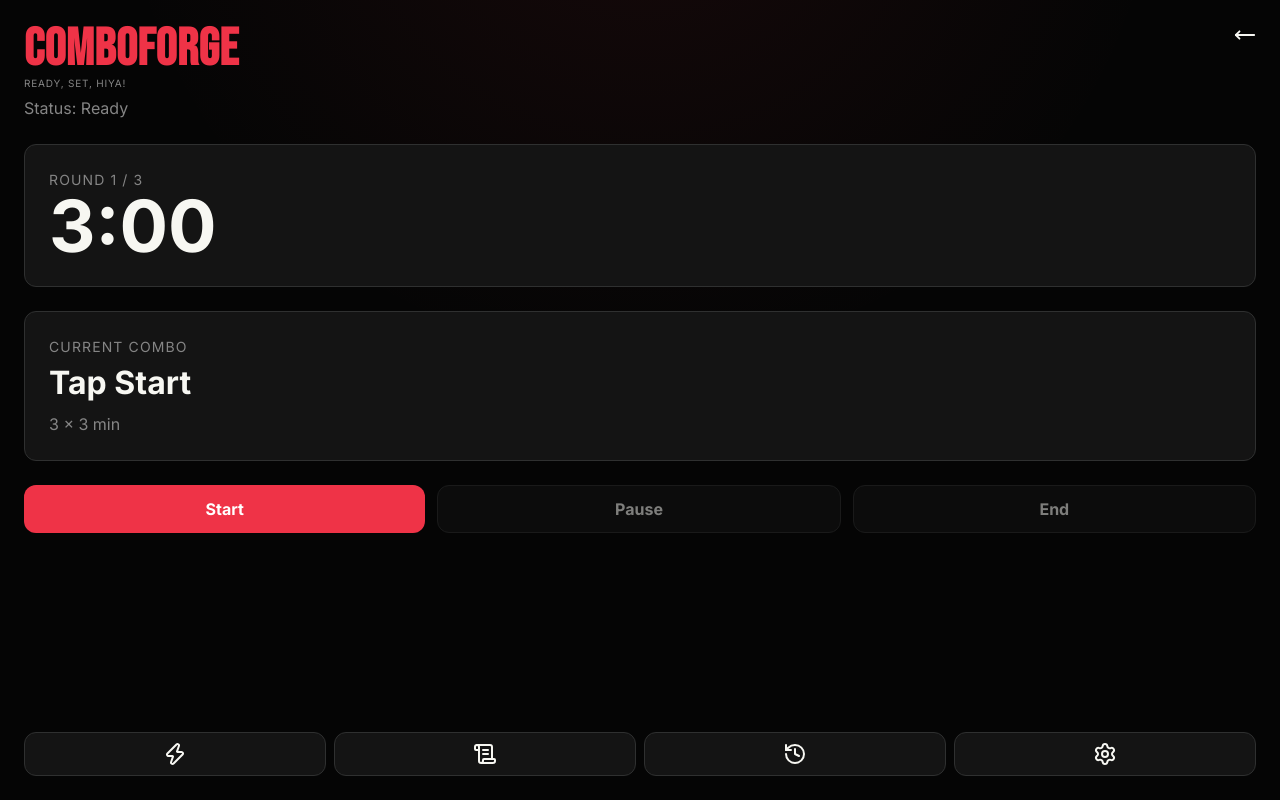
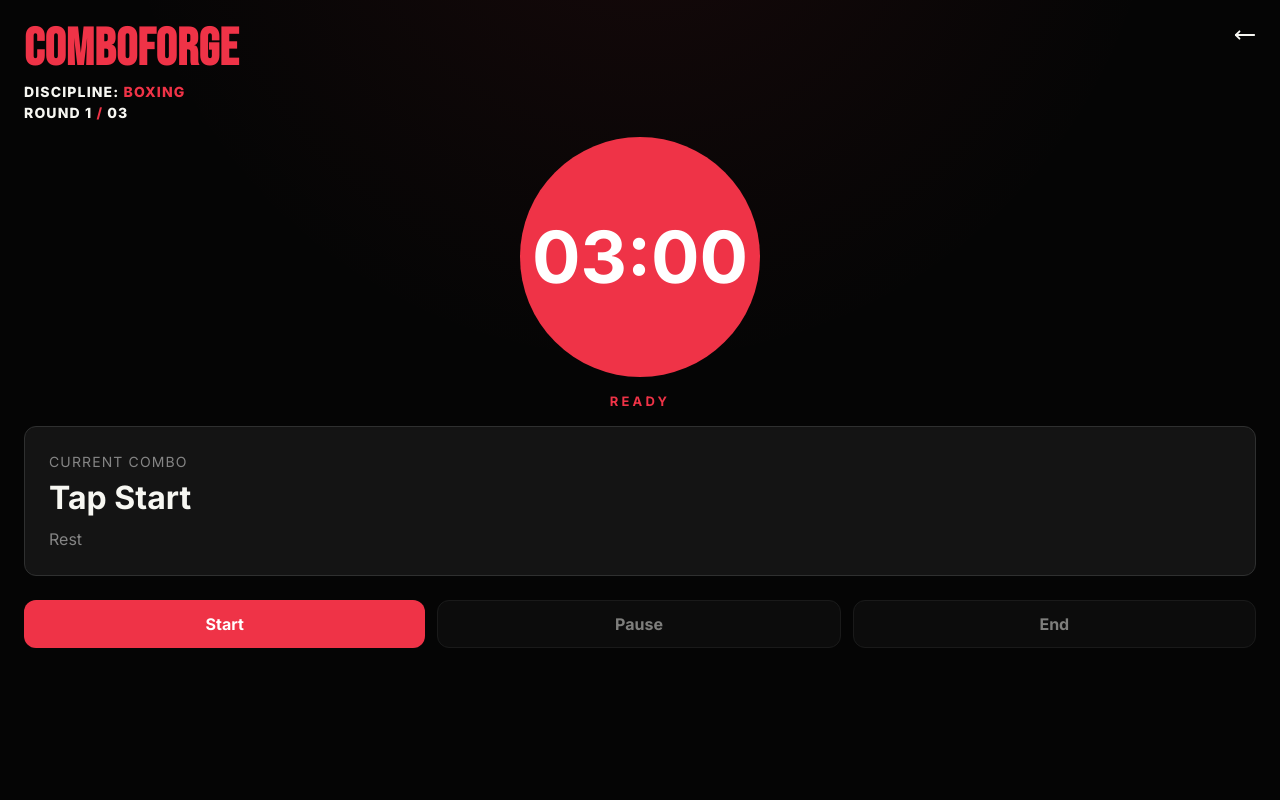
Before and after one commit to Leandro-Da-Souza/comboforge, a React (Vite) app: page /train in a window 1280 px wide. Built offline with nearby package versions, Linux system fonts and the light colour scheme.

Commit message:
Fix train screen page, add additional styles, reorder components etc

```diff
--- a/src/components/ComboPanel.tsx
+++ b/src/components/ComboPanel.tsx
@@ -11,7 +11,9 @@ export default function ComboPanel({
 }: ComboPanelProps) {
   return (
     <section className="combo-panel">
-      <p className="combo-label">Current Combo</p>
+      <div className="combo-title">
+        <p className="combo-label">Current Combo</p>
+      </div>
       <h2>{currentCombo}</h2>
       <p className="upcoming-combo">{upcomingCombo}</p>
     </section>
--- a/src/components/Layout.tsx
+++ b/src/components/Layout.tsx
@@ -1,14 +1,17 @@
-import { Outlet } from 'react-router'
+import { Outlet, useLocation } from 'react-router'
 import Navigation from './Navigation'
 import '../styles/layout.css'
 
 export default function Layout() {
+  const location = useLocation()
+  const hideNavigation = location.pathname === '/train'
+
   return (
     <div className="layout">
       <main className="layout-content">
         <Outlet />
       </main>
-      <Navigation />
+      {!hideNavigation && <Navigation />}
     </div>
   )
 }
--- a/src/components/SessionStatus.tsx
+++ b/src/components/SessionStatus.tsx
@@ -15,7 +15,7 @@ const statusLabel: Record<TrainingStatus, string> = {
 export default function SessionStatus({ status }: SessionStatusProps) {
   return (
     <section className="session-status-panel">
-      <p className="session-status">Status: {statusLabel[status]}</p>
+      <h3 className="session-status">{statusLabel[status]}</h3>
     </section>
   )
 }
--- a/src/components/TimerPanel.tsx
+++ b/src/components/TimerPanel.tsx
@@ -1,19 +1,32 @@
 import type { TimerState } from '../types/timer'
 import { formatTime } from '../utils/time'
 import '../styles/timer-panel.css'
+import type { Discipline } from '../types/core'
+import { formatDiscipline } from '../utils/discipline'
 
 type TimerPanelProps = {
   timer: TimerState
+  discipline: Discipline
 }
 
-export default function TimerPanel({ timer }: TimerPanelProps) {
+export default function TimerPanel({ timer, discipline }: TimerPanelProps) {
   return (
     <section className="timer-panel">
-      <p className="round-label">
-        {timer.phase === 'round'
-          ? `Round ${timer.currentRound} / ${timer.totalRounds}`
-          : 'Rest'}
-      </p>
+      <div className="round-label">
+        <p>
+          discipline:{' '}
+          <span className="separator">{formatDiscipline(discipline)}</span>
+        </p>
+        {timer.phase === 'round' ? (
+          <p>
+            <span>Round {timer.currentRound}</span>
+            <span className="separator"> / </span>
+            <span>{(timer.totalRounds + '').padStart(2, '0')}</span>
+          </p>
+        ) : (
+          <span>Rest</span>
+        )}
+      </div>
       <p className="timer-display">{formatTime(timer.remainingSeconds)}</p>
     </section>
   )
--- a/src/components/Train.tsx
+++ b/src/components/Train.tsx
@@ -66,9 +66,8 @@ export default function Train({
 
   return (
     <section className="train-screen">
+      <TimerPanel timer={timer} discipline={selectedDiscipline} />
       <SessionStatus status={status} />
-
-      <TimerPanel timer={timer} />
 
       <ComboPanel
         currentCombo={
@@ -77,7 +76,7 @@ export default function Train({
         upcomingCombo={
           isActiveSession
             ? `Next: ${formatCombo(upcomingCombo?.actions ?? [])}`
-            : selectedPreset.name
+            : 'Rest'
         }
       />
 
--- a/src/pages/TrainPage.tsx
+++ b/src/pages/TrainPage.tsx
@@ -16,11 +16,7 @@ export default function TrainPage() {
     state?.selectedDiscipline ?? availableDisciplines[0]
   return (
     <>
-      <PageHeader
-        eyebrow="Ready, Set, Hiya!"
-        title={appConfig.name}
-        backHref="/"
-      />
+      <PageHeader title={appConfig.name} backHref="/" />
       <Train
         selectedDiscipline={selectedDiscipline}
         selectedPreset={selectedPreset}
--- a/src/styles/combo-panel.css
+++ b/src/styles/combo-panel.css
@@ -5,11 +5,17 @@
   background: var(--surface);
 }
 
+.combo-title {
+  display: flex;
+  justify-content: space-between;
+  align-items: center;
+  text-transform: uppercase;
+}
+
 .combo-label {
   color: var(--muted-foreground);
   font-size: 14px;
   letter-spacing: 0.08em;
-  text-transform: uppercase;
 }
 
 .combo-panel h2 {
--- a/src/styles/session-status.css
+++ b/src/styles/session-status.css
@@ -1,9 +1,13 @@
 .session-status-panel {
   display: flex;
-  flex-direction: column;
-  gap: 4px;
+  justify-content: center;
 }
 
 .session-status {
-  color: var(--muted-foreground);
+  color: var(--primary);
+  font-weight: 700;
+  font-size: 13px;
+  text-transform: uppercase;
+  letter-spacing: 0.2rem;
+  line-height: 1px;
 }
--- a/src/styles/timer-panel.css
+++ b/src/styles/timer-panel.css
@@ -1,21 +1,50 @@
 .timer-panel {
-  padding: 24px;
-  border: 1px solid var(--border);
-  border-radius: var(--radius);
-  background: var(--surface);
+  display: flex;
+  flex-direction: column;
+  gap: 14px;
 }
 
 .round-label {
-  color: var(--muted-foreground);
+  color: var(--foreground);
   font-size: 14px;
+  font-weight: 900;
   letter-spacing: 0.08em;
   text-transform: uppercase;
 }
 
+.round-label .separator {
+  color: var(--primary);
+}
+
 .timer-display {
-  color: var(--foreground);
+  width: min(64vw, 240px);
+  aspect-ratio: 1;
+  margin: 0 auto;
+  display: flex;
+  align-items: center;
+  justify-content: center;
+  border-radius: 50%;
+  background-color: var(--primary);
+  color: var(--primary-foreground);
   font-family: var(--ff-sans);
-  font-size: 72px;
+  font-size: clamp(3rem, 16vw, 4.5rem);
   font-weight: 700;
   line-height: 1;
+  text-transform: uppercase;
 }
+
+:root[data-theme='muaythai'] .timer-display {
+  border: 1px solid var(--primary);
+  background:
+    radial-gradient(
+      circle,
+      color-mix(in srgb, var(--primary) 18%, transparent),
+      transparent 62%
+    ),
+    var(--surface);
+  color: var(--foreground);
+}
+
+:root[data-theme='poster'] .timer-display {
+  box-shadow: var(--shadow-glow, none);
+}
--- a/src/utils/time.ts
+++ b/src/utils/time.ts
@@ -2,5 +2,5 @@ export function formatTime(totalSeconds: number): string {
   const min = Math.floor(totalSeconds / 60)
   const sec = totalSeconds % 60
 
-  return `${min}:${sec.toString().padStart(2, '0')}`
+  return `${min.toString().padStart(2, '0')}:${sec.toString().padStart(2, '0')}`
 }
```
